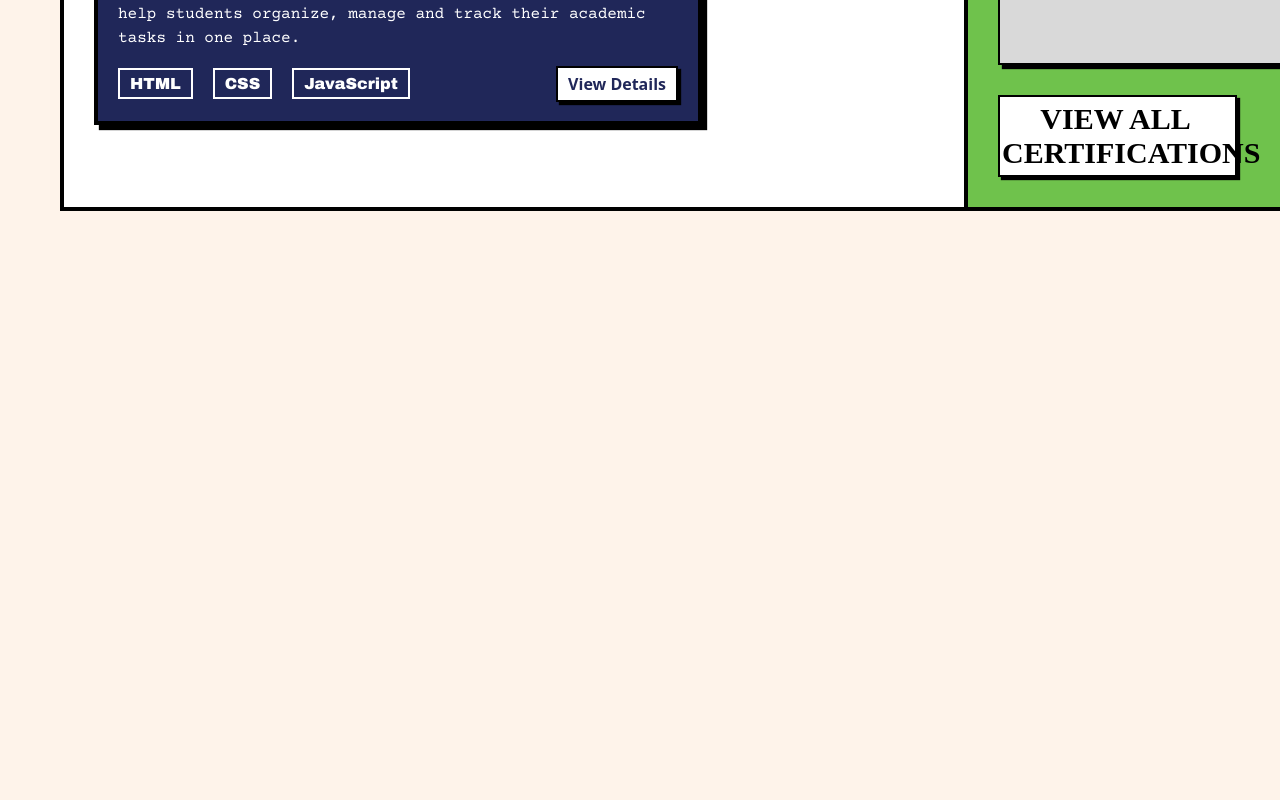
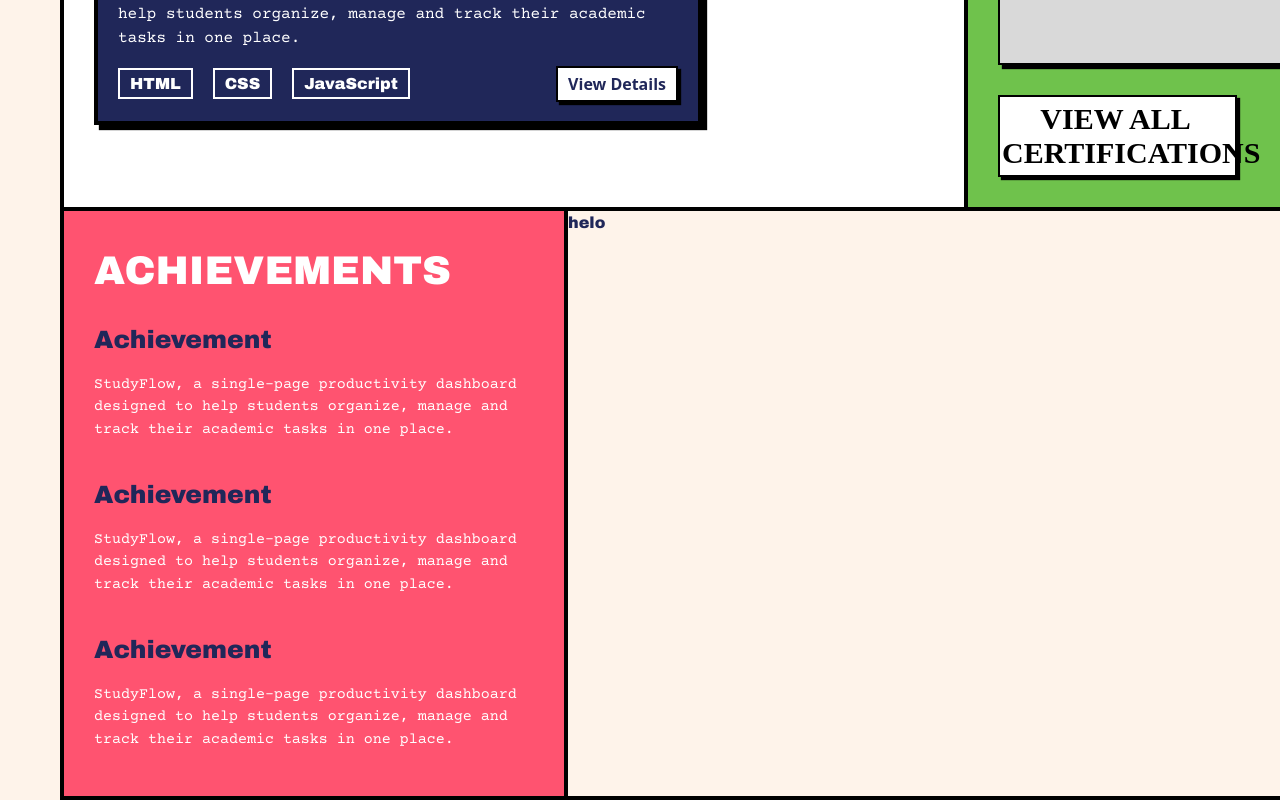
Before and after one commit to pforpasta/UC_Frontend_Task3, a React (Vite) app: page / in a window 1280 px wide. Shown: the part 1473-2273 px from the top of the page. Before the commit the page ends 1684 px from the top, so only its background shows below. Built offline with nearby package versions, Linux system fonts and the light colour scheme; a web font is replaced by a local one.

Commit message:
Achievements section

```diff
--- a/src/App.css
+++ b/src/App.css
@@ -1,4 +1,4 @@
-.featured-projects-certifications{
+.featured-projects-certifications, .achievements-contact-me{
   display: flex;
   margin: 0px;
   padding: 0px;
--- a/src/App.jsx
+++ b/src/App.jsx
@@ -3,6 +3,8 @@ import { AboutMe } from './components/AboutMe';
 import { Skills } from './components/Skills';
 import { FeaturedProjects } from './components/FeaturedProjects';
 import { Certifications } from './components/Certifications';
+import { Achievements } from './components/Achievements';
+import { ContactMe } from './components/ContactMe';
 import './App.css'
 
 function App() {
@@ -16,6 +18,10 @@ function App() {
         <FeaturedProjects />
         <Certifications />
       </div>
+      <div className='achievements-contact-me'>
+        <Achievements />
+        <ContactMe />
+      </div>
     </div>
   )
 }
--- /dev/null
+++ b/src/components/Achievements.css
@@ -0,0 +1,25 @@
+.main-achievements{
+  border: 4px solid black;
+  width: 440px;
+  border-top: 0px;
+  border-right: 0px;
+  background-color: #ff5370;
+  color: white;
+  font-size: 40px;
+  padding: 30px;
+  display: flex;
+  flex-direction: column;
+}
+
+.achievement-header{
+  color: #202759;
+  font-size: 25px;
+  margin: 0px;
+  margin-top: 20px;
+}
+
+.achievement-body{
+  color: white;
+  font-family: "Courier Prime", monospace;
+  font-size: 15px;
+}
--- /dev/null
+++ b/src/components/Achievements.jsx
@@ -0,0 +1,32 @@
+import './Achievements.css'
+
+export function Achievements() {
+  return(
+    <div className='main-achievements'>
+      ACHIEVEMENTS
+      <div className='achievement'>
+        <p className='achievement-header'>Achievement</p>
+        <p className='achievement-body'>
+          StudyFlow, a single-page productivity dashboard designed to help students organize, manage
+          and track their academic tasks in one place.
+        </p>
+      </div>
+
+      <div className='achievement'>
+        <p className='achievement-header'>Achievement</p>
+        <p className='achievement-body'>
+          StudyFlow, a single-page productivity dashboard designed to help students organize, manage
+          and track their academic tasks in one place.
+        </p>
+      </div>
+
+      <div className='achievement'>
+        <p className='achievement-header'>Achievement</p>
+        <p className='achievement-body'>
+          StudyFlow, a single-page productivity dashboard designed to help students organize, manage
+          and track their academic tasks in one place.
+        </p>
+      </div>
+    </div>
+  )
+}
--- /dev/null
+++ b/src/components/ContactMe.css
@@ -0,0 +1,5 @@
+.main-contactme{
+  border: 4px solid black;
+  width: 904px;
+  border-top: 0px;
+}
--- /dev/null
+++ b/src/components/ContactMe.jsx
@@ -0,0 +1,9 @@
+import './ContactMe.css'
+
+export function ContactMe() {
+  return(
+    <div className='main-contactme'>
+      helo
+    </div>
+  )
+}
```
